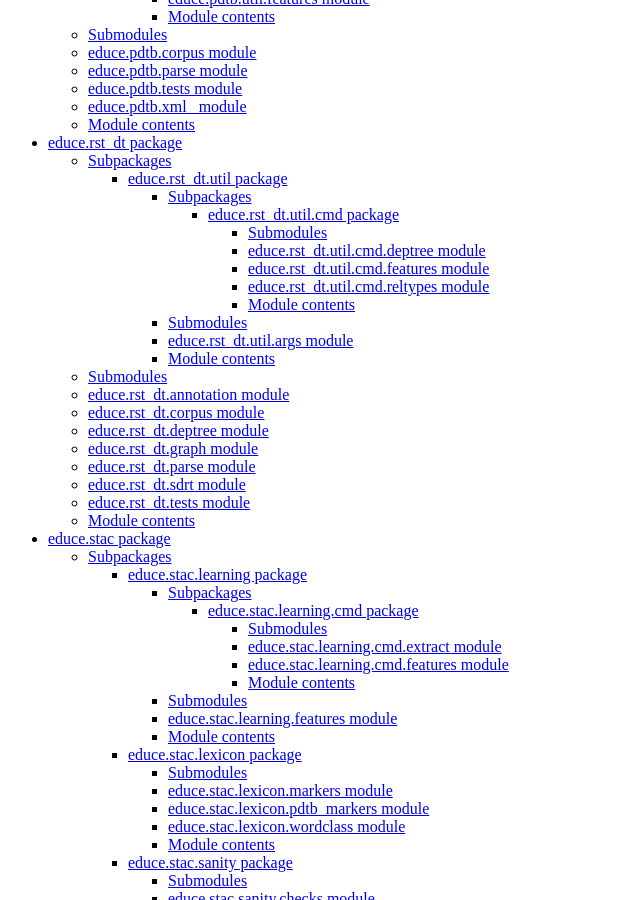
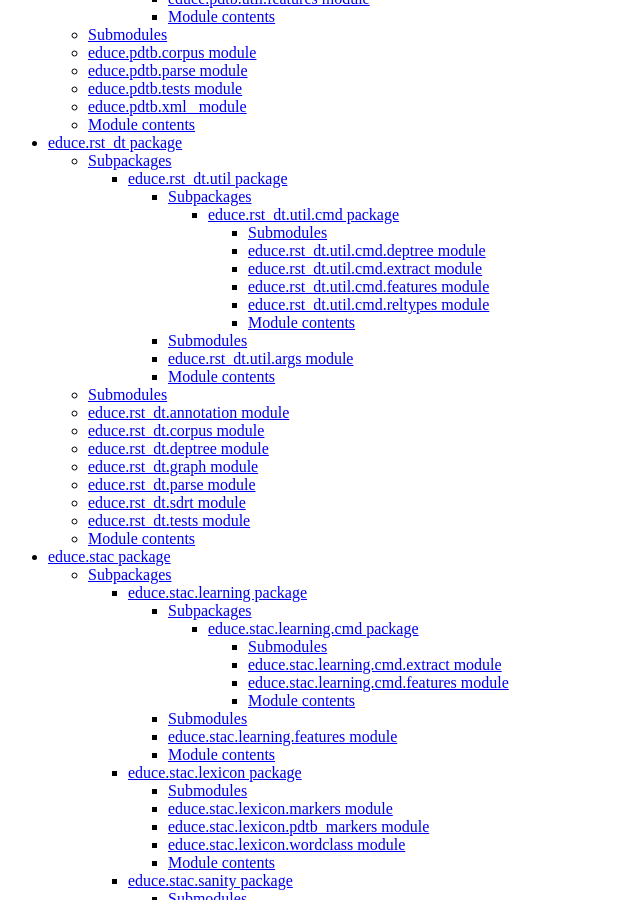
Before and after one commit to irit-melodi/educe, a Sphinx documentation site: the page built from docs/api-doc/educe.rst, in a window 1280 px wide and 900 px high, scrolled down 777 px. Shown: the whole window, without its empty margins (0-640 px from the left). Built offline with Sphinx 7.4.7, drawn with Linux system fonts in a browser that asks for light colours; pages that are not in the unit, such as notebooks, are missing from menus.

Commit message:
rst extract infrastructure doc

```diff
--- a/docs/api-doc/educe.rst_dt.util.cmd.rst
+++ b/docs/api-doc/educe.rst_dt.util.cmd.rst
@@ -8,6 +8,14 @@ educe.rst_dt.util.cmd.deptree module
 ------------------------------------
 
 .. automodule:: educe.rst_dt.util.cmd.deptree
+    :members:
+    :undoc-members:
+    :show-inheritance:
+
+educe.rst_dt.util.cmd.extract module
+------------------------------------
+
+.. automodule:: educe.rst_dt.util.cmd.extract
     :members:
     :undoc-members:
     :show-inheritance:
```
